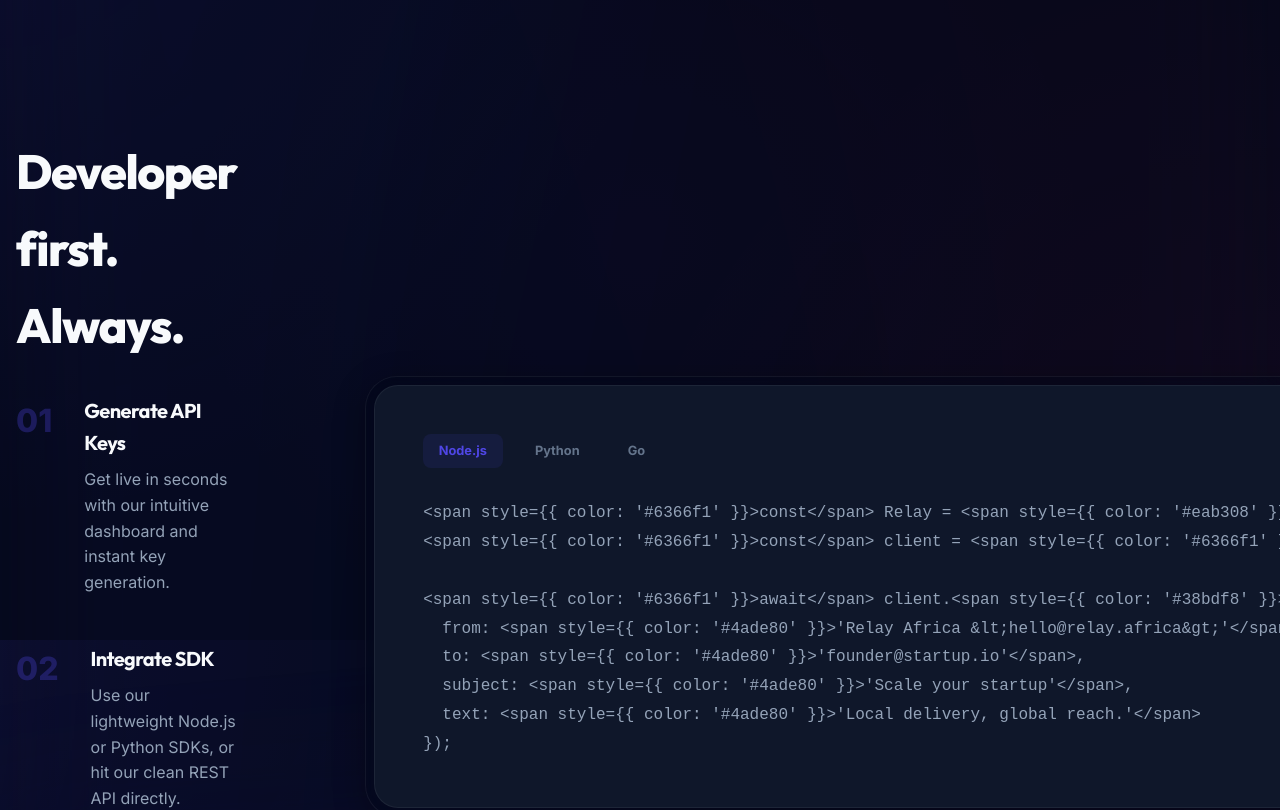
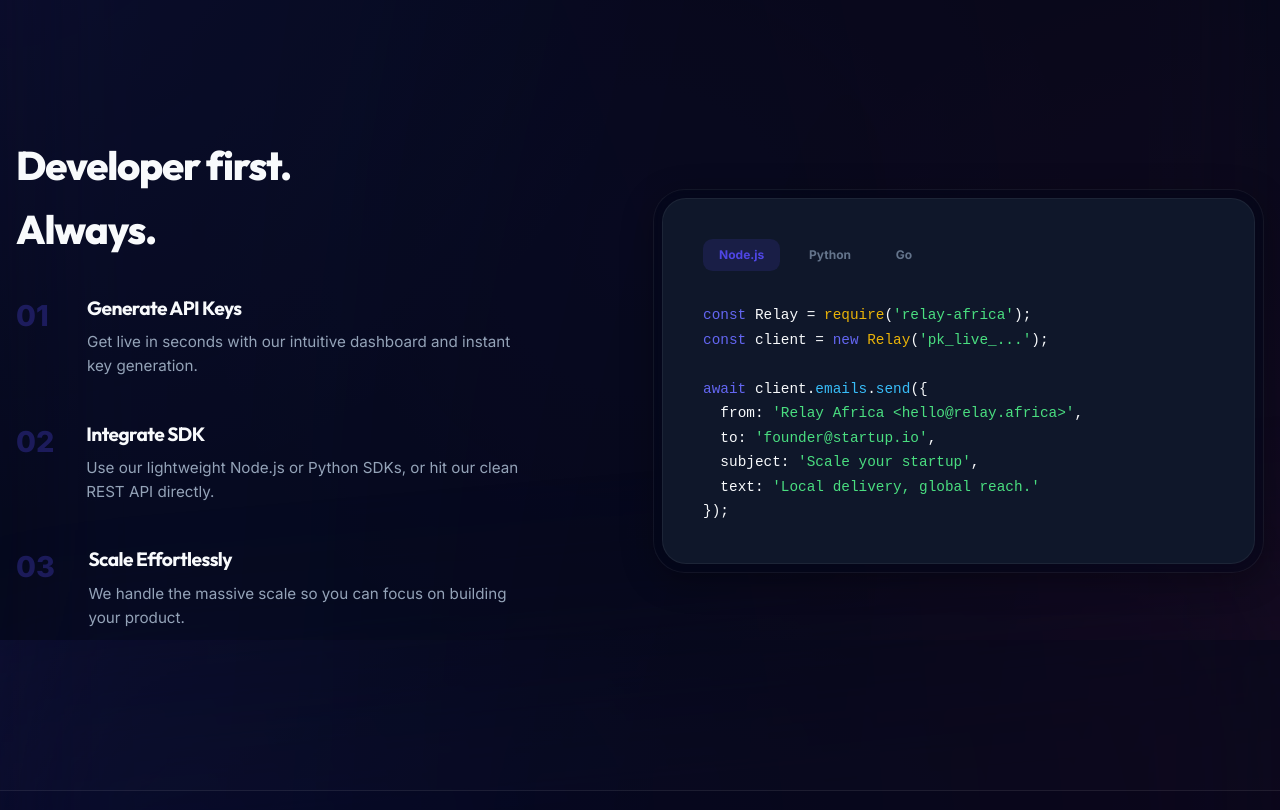
Before and after one commit to legendarykazz/relayAfrica, a Next.js app in the folder apps/web/: page / in a window 1280 px wide. Shown: the part 2560-3370 px from the top of the page. Built offline with nearby package versions, Linux system fonts and the light colour scheme.

Commit message:
Refine landing page redesign (Part 2): fix all remaining code blocks and layout

```diff
--- a/apps/web/src/app/page.tsx
+++ b/apps/web/src/app/page.tsx
@@ -131,18 +131,18 @@
         <div className="max-w-7xl">
            <div style={{ display: 'grid', gridTemplateColumns: '1fr 1.2fr', gap: '8rem', alignItems: 'center' }}>
              <div>
-                <h2 style={{ fontSize: '3rem', fontWeight: 800, marginBottom: '2rem' }}>Developer first. <br/>Always.</h2>
-                <div style={{ display: 'flex', flexDirection: 'column', gap: '3rem' }}>
+                <h2 style={{ fontSize: '2.5rem', fontWeight: 800, marginBottom: '2rem', letterSpacing: '-0.03em' }}>Developer first. <br/>Always.</h2>
+                <div style={{ display: 'flex', flexDirection: 'column', gap: '2.5rem' }}>
                   {[
                     { step: "01", title: "Generate API Keys", desc: "Get live in seconds with our intuitive dashboard and instant key generation." },
                     { step: "02", title: "Integrate SDK", desc: "Use our lightweight Node.js or Python SDKs, or hit our clean REST API directly." },
                     { step: "03", title: "Scale Effortlessly", desc: "We handle the massive scale so you can focus on building your product." }
                   ].map((s, i) => (
                     <div key={i} style={{ display: 'flex', gap: '2rem' }}>
-                      <div style={{ fontSize: '2rem', fontWeight: 800, color: 'var(--primary)', opacity: 0.3 }}>{s.step}</div>
+                      <div style={{ fontSize: '1.8rem', fontWeight: 800, color: 'var(--primary)', opacity: 0.3, width: '3rem' }}>{s.step}</div>
                       <div>
-                        <h4 style={{ fontSize: '1.25rem', fontWeight: 700, marginBottom: '0.5rem' }}>{s.title}</h4>
-                        <p style={{ color: 'var(--text-secondary)' }}>{s.desc}</p>
+                        <h4 style={{ fontSize: '1.2rem', fontWeight: 700, marginBottom: '0.4rem' }}>{s.title}</h4>
+                        <p style={{ color: 'var(--text-secondary)', fontSize: '0.95rem', lineHeight: 1.6 }}>{s.desc}</p>
                       </div>
                     </div>
                   ))}
@@ -150,22 +150,21 @@
              </div>
 
              <div className="glass animate-fade" style={{ borderRadius: '2rem', padding: '0.5rem', background: 'rgba(2, 6, 23, 0.4)' }}>
-                <div style={{ background: '#0f172a', borderRadius: '1.5rem', padding: '3rem', border: '1px solid var(--glass-border)' }}>
-                  <div style={{ display: 'flex', gap: '1rem', marginBottom: '2rem' }}>
-                    <div style={{ padding: '0.4rem 1rem', borderRadius: '0.5rem', background: 'rgba(79, 70, 229, 0.1)', color: 'var(--primary)', fontSize: '0.8rem', fontWeight: 700 }}>Node.js</div>
-                    <div style={{ padding: '0.4rem 1rem', borderRadius: '0.5rem', color: 'var(--text-muted)', fontSize: '0.8rem', fontWeight: 700 }}>Python</div>
-                    <div style={{ padding: '0.4rem 1rem', borderRadius: '0.5rem', color: 'var(--text-muted)', fontSize: '0.8rem', fontWeight: 700 }}>Go</div>
+                <div style={{ background: '#0f172a', borderRadius: '1.5rem', padding: '2.5rem', border: '1px solid var(--glass-border)' }}>
+                  <div style={{ display: 'flex', gap: '0.8rem', marginBottom: '2rem' }}>
+                    <div style={{ padding: '0.4rem 1rem', borderRadius: '0.6rem', background: 'rgba(79, 70, 229, 0.15)', color: 'var(--primary)', fontSize: '0.75rem', fontWeight: 700 }}>Node.js</div>
+                    <div style={{ padding: '0.4rem 1rem', borderRadius: '0.6rem', color: 'var(--text-muted)', fontSize: '0.75rem', fontWeight: 700 }}>Python</div>
+                    <div style={{ padding: '0.4rem 1rem', borderRadius: '0.6rem', color: 'var(--text-muted)', fontSize: '0.75rem', fontWeight: 700 }}>Go</div>
                   </div>
-                  <pre style={{ color: '#94a3b8', fontSize: '1rem', lineHeight: 1.8 }}>
-{`<span style={{ color: '#6366f1' }}>const</span> Relay = <span style={{ color: '#eab308' }}>require</span>(<span style={{ color: '#4ade80' }}>'relay-africa'</span>);
-<span style={{ color: '#6366f1' }}>const</span> client = <span style={{ color: '#6366f1' }}>new</span> <span style={{ color: '#eab308' }}>Relay</span>(<span style={{ color: '#4ade80' }}>'pk_live_...'</span>);
-
-<span style={{ color: '#6366f1' }}>await</span> client.<span style={{ color: '#38bdf8' }}>emails</span>.<span style={{ color: '#38bdf8' }}>send</span>({
-  from: <span style={{ color: '#4ade80' }}>'Relay Africa &lt;hello@relay.africa&gt;'</span>,
-  to: <span style={{ color: '#4ade80' }}>'founder@startup.io'</span>,
-  subject: <span style={{ color: '#4ade80' }}>'Scale your startup'</span>,
-  text: <span style={{ color: '#4ade80' }}>'Local delivery, global reach.'</span>
-});`}
+                  <pre style={{ color: '#f8fafc', fontSize: '0.9rem', lineHeight: 1.7, border: 'none', background: 'transparent' }}>
+                    <span style={{ color: '#6366f1' }}>{"const"}</span> Relay = <span style={{ color: '#eab308' }}>{"require"}</span>(<span style={{ color: '#4ade80' }}>{"'relay-africa'"}</span>);{"\n"}
+                    <span style={{ color: '#6366f1' }}>{"const"}</span> client = <span style={{ color: '#6366f1' }}>{"new"}</span> <span style={{ color: '#eab308' }}>{"Relay"}</span>(<span style={{ color: '#4ade80' }}>{"'pk_live_...'"}</span>);{"\n\n"}
+                    <span style={{ color: '#6366f1' }}>{"await"}</span> client.<span style={{ color: '#38bdf8' }}>{"emails"}</span>.<span style={{ color: '#38bdf8' }}>{"send"}</span>({'{'}{"\n"}
+                    {"  "}from: <span style={{ color: '#4ade80' }}>{"'Relay Africa <hello@relay.africa>'"}</span>,{"\n"}
+                    {"  "}to: <span style={{ color: '#4ade80' }}>{"'founder@startup.io'"}</span>,{"\n"}
+                    {"  "}subject: <span style={{ color: '#4ade80' }}>{"'Scale your startup'"}</span>,{"\n"}
+                    {"  "}text: <span style={{ color: '#4ade80' }}>{"'Local delivery, global reach.'"}</span>{"\n"}
+                    {'}'});
                   </pre>
                 </div>
              </div>
```
